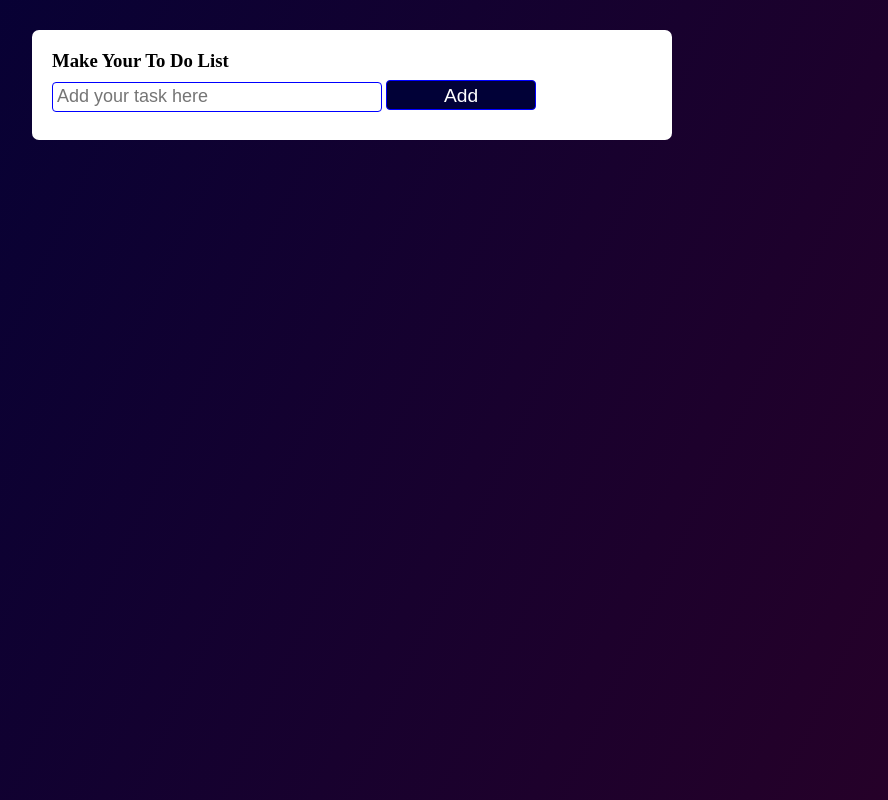
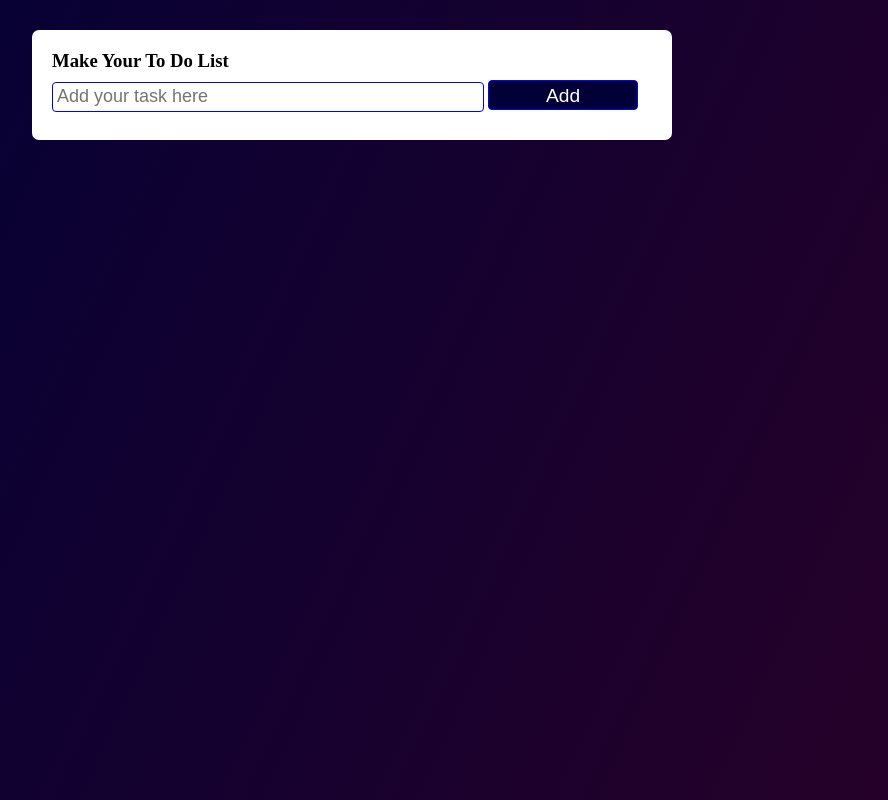
Before and after one commit to Laondohemba/to-do-list, a plain HTML site: page index.html in a window 1280 px wide. Shown: the whole page, without its empty margins (288-1176 px from the left). Drawn offline with Linux system fonts and the light colour scheme.

Commit message:
Add files via upload

```diff
--- a/style.css
+++ b/style.css
@@ -27,7 +27,7 @@
     border: 1px solid blue;
     padding: 4px;
     border-radius: 4px;
-    width: 55%;
+    width: 72%;
     height: 30px;
     font-size: large;
 }
```
